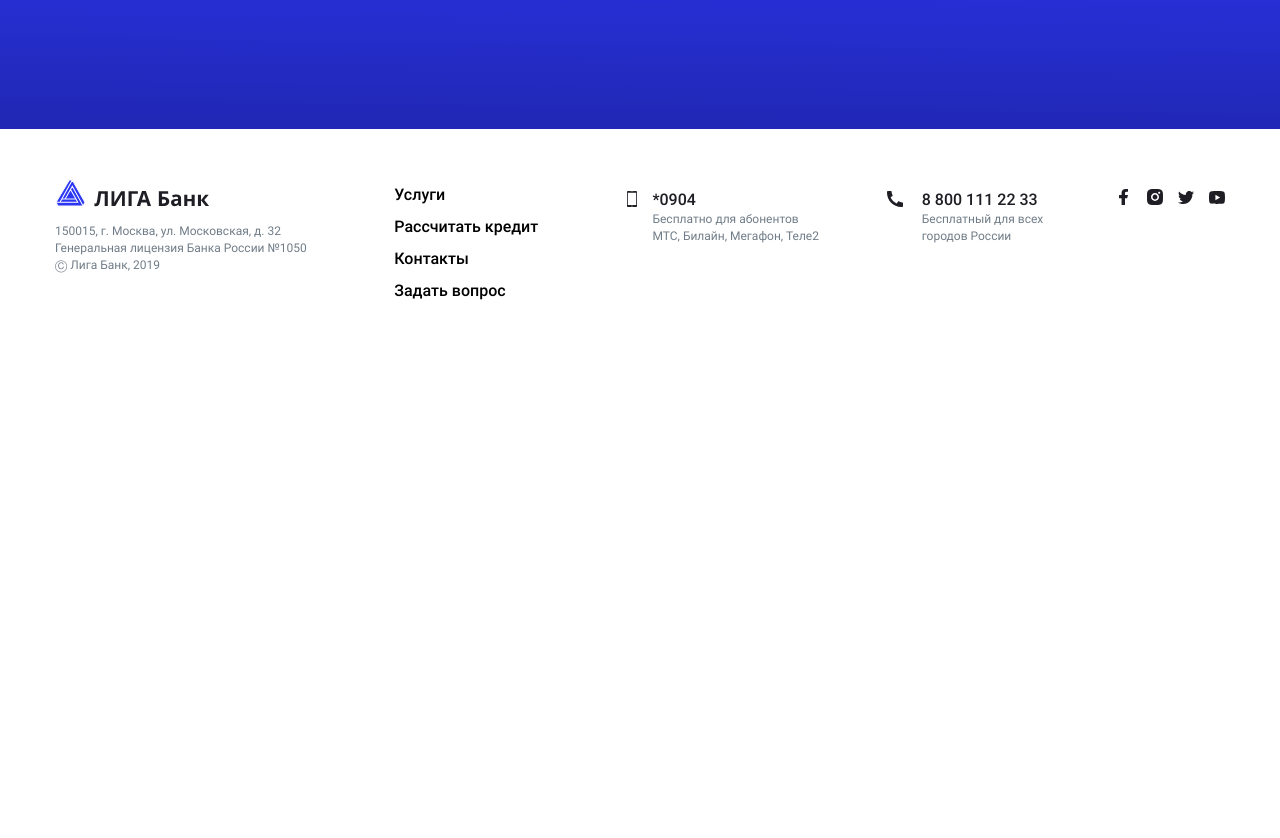
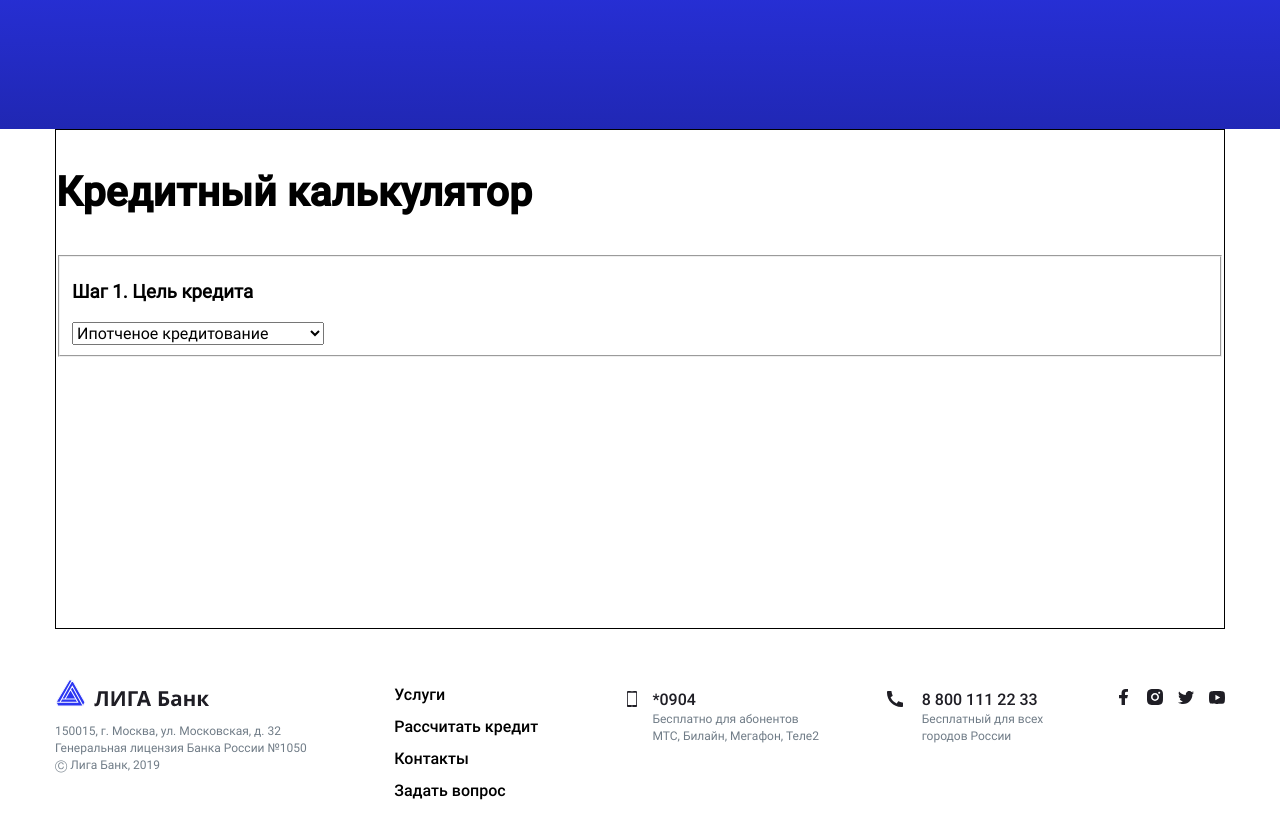
Before and after one commit to ZinchAndrey/liga-bank, a website: page source/index.html in a window 1280 px wide. Shown: the part 360-1198 px from the top of the page. Before the commit the page ends 800 px from the top, so only its background shows below. Drawn offline with nearby package versions, Linux system fonts and the light colour scheme; files that its build step writes are made by us from their sources; files whose address does not match are found by name.

Commit message:
Начинает разметку кредитного калькулятора

```diff
--- a/source/index.html
+++ b/source/index.html
@@ -17,7 +17,7 @@
   </head>
   <body>
     <header class="page-header">
-      <div class="page-header__container container">
+      <div class="page-header__container  container--header">
         <a href="#" class="page-header__logo">
           <img src="img/logo@2x.svg" alt="Логотип" width="155" height="auto" />
         </a>
@@ -31,7 +31,24 @@
       </div>
     </header>
     <main>
-      <section class="promo-slider"></section>
+      <section class="promo-slider">
+        <h1 class="visually-hidden">Лига Банк</h1>
+      </section>
+      <section class="credit">
+        <div class="credit__container container">
+          <h2>Кредитный калькулятор</h2>
+          <form class="form__credit" action="#" method="post" id="credit-form">
+            <fieldset>
+              <h3>Шаг 1. Цель кредита</h3>
+              <select name="goal" id="goal" aria-placeholder="Выберите цель кредита">
+                <option value="hypothec">Ипотченое кредитование</option>
+                <option value="auto">Автомобильное кредитование</option>
+                <option value="consumer">Потребительский кредит</option>
+              </select>
+            </fieldset>
+          </form>
+        </div>
+      </section>
     </main>
     <footer class="page-footer">
       <div class="page-footer__container container container--footer">
--- /dev/null
+++ b/source/sass/blocks/credit.scss
@@ -0,0 +1,13 @@
+.credit {
+  h2 {
+    font-family: $roboto-medium;
+    font-weight: bold;
+    font-size: 41px;
+    line-height: 140%;
+  }
+}
+
+.credit__container {
+  border: 1px solid black; //временно
+  min-height: 500px; //временно
+}
--- a/source/sass/blocks/page-footer.scss
+++ b/source/sass/blocks/page-footer.scss
@@ -11,10 +11,6 @@
 
 .page-footer__logo-block {
   width: 260px;
-
-  img {
-    // margin-top: -10px;
-  }
 
   p {
     font-weight: normal;
--- a/source/sass/style.scss
+++ b/source/sass/style.scss
@@ -4,5 +4,6 @@
 @import "blocks/page-header.scss";
 @import "blocks/nav.scss";
 @import "blocks/promo-slider.scss";
+@import "blocks/social.scss";
+@import "blocks/credit.scss";
 @import "blocks/page-footer.scss";
-@import "blocks/social.scss";
--- a/source/sass/variables.scss
+++ b/source/sass/variables.scss
@@ -30,6 +30,12 @@ $grey-text: #707c87;
 
 .container {
   width: 100%;
+  max-width: 1170px;
+  margin: 0 auto;
+}
+
+.container-header {
+  width: 100%;
   max-width: 1255px;
   margin: 0 auto;
 }
```
Also changed, not shown: build/css/style.min.css, build/index.html, 1 other file.
